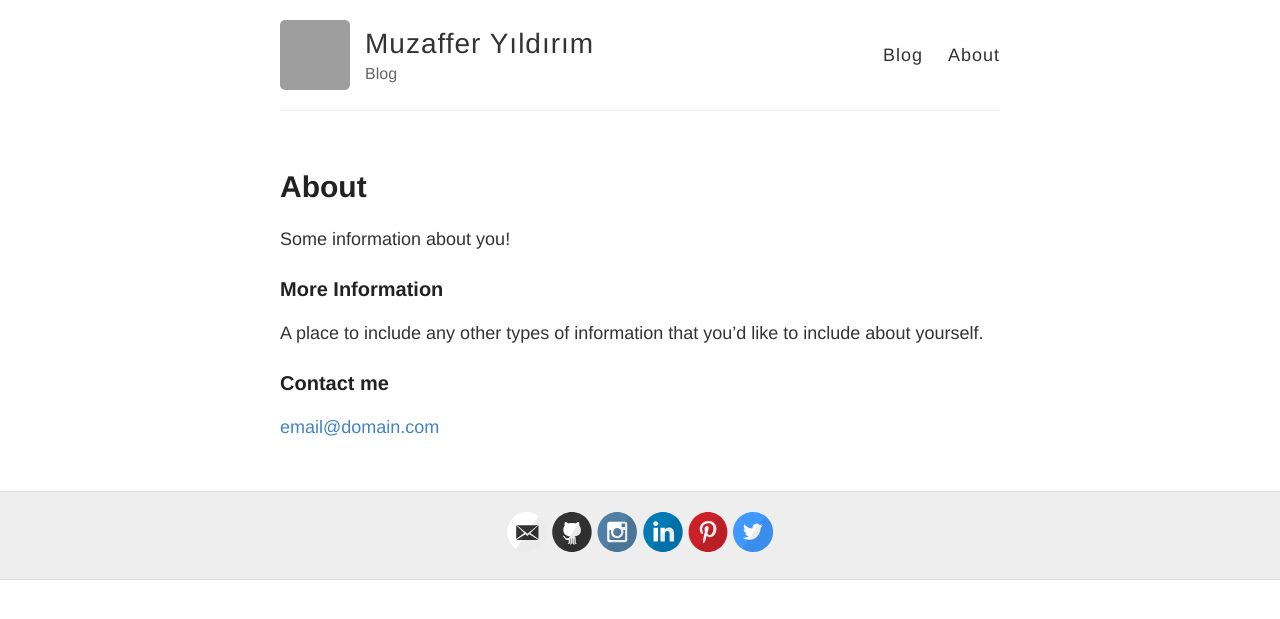
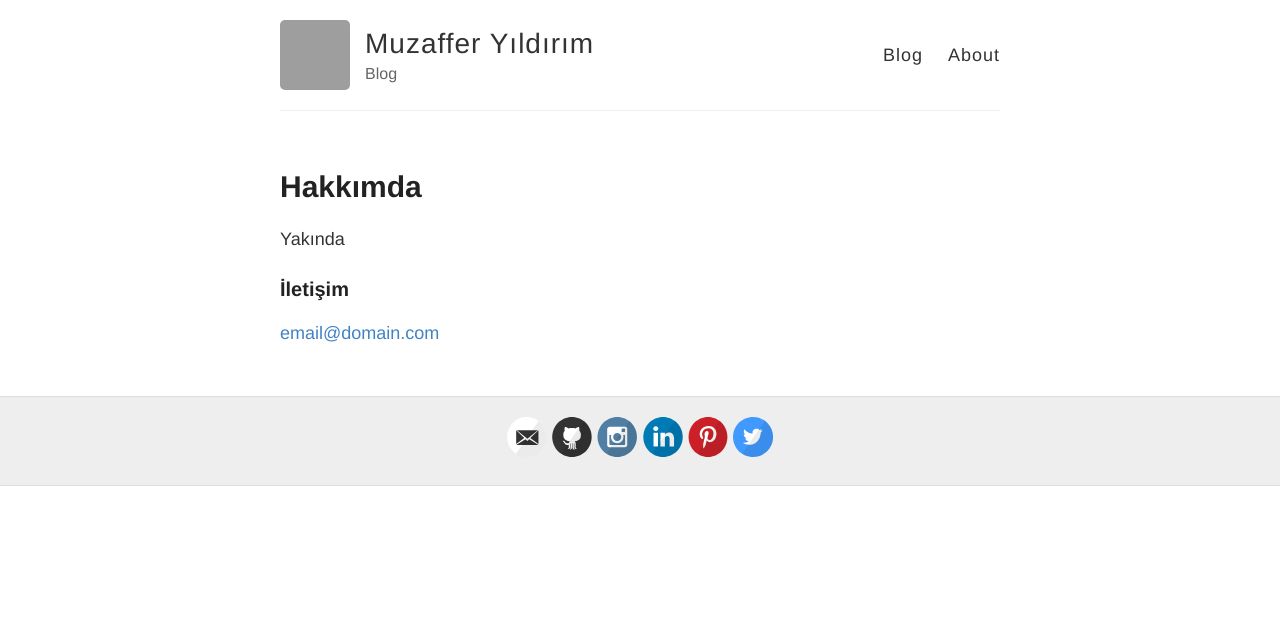
Before and after one commit to yldrmzffr/yldrmzffr.github.io, a Jekyll site: the page built from about.md, in a window 1280 px wide. Shown: the top 619 px of the page. Built offline with Jekyll 4.4.1, drawn with Linux system fonts in a browser that asks for light colours; grey boxes are pictures that could not be loaded.

Commit message:
Update about.md

```diff
--- a/about.md
+++ b/about.md
@@ -1,15 +1,11 @@
 ---
 layout: page
-title: About
+title: Hakkımda
 permalink: /about/
 ---
 
-Some information about you!
+Yakında
 
-### More Information
+### İletişim
 
-A place to include any other types of information that you'd like to include about yourself.
-
-### Contact me
-
-[email@domain.com](mailto:email@domain.com)
+[email@domain.com](mailto:yldrmzffr@gmail.com)
```
